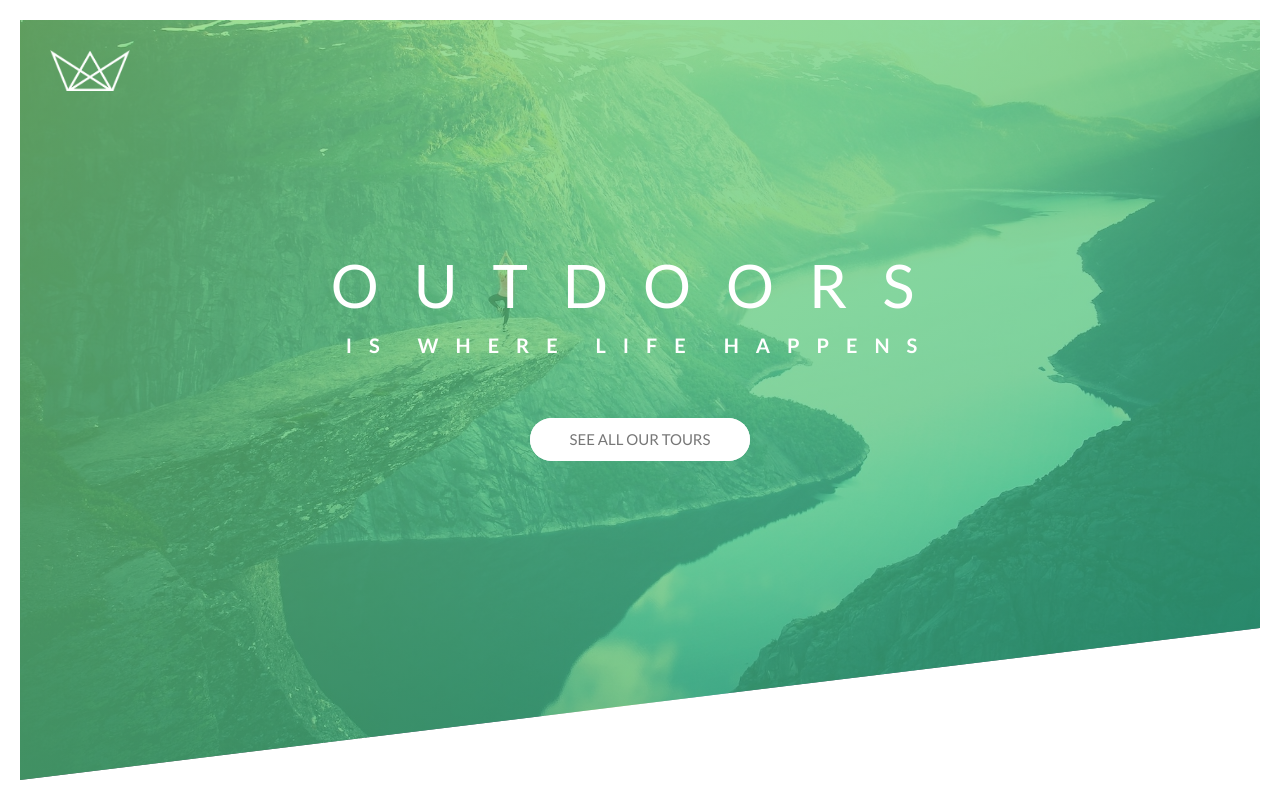
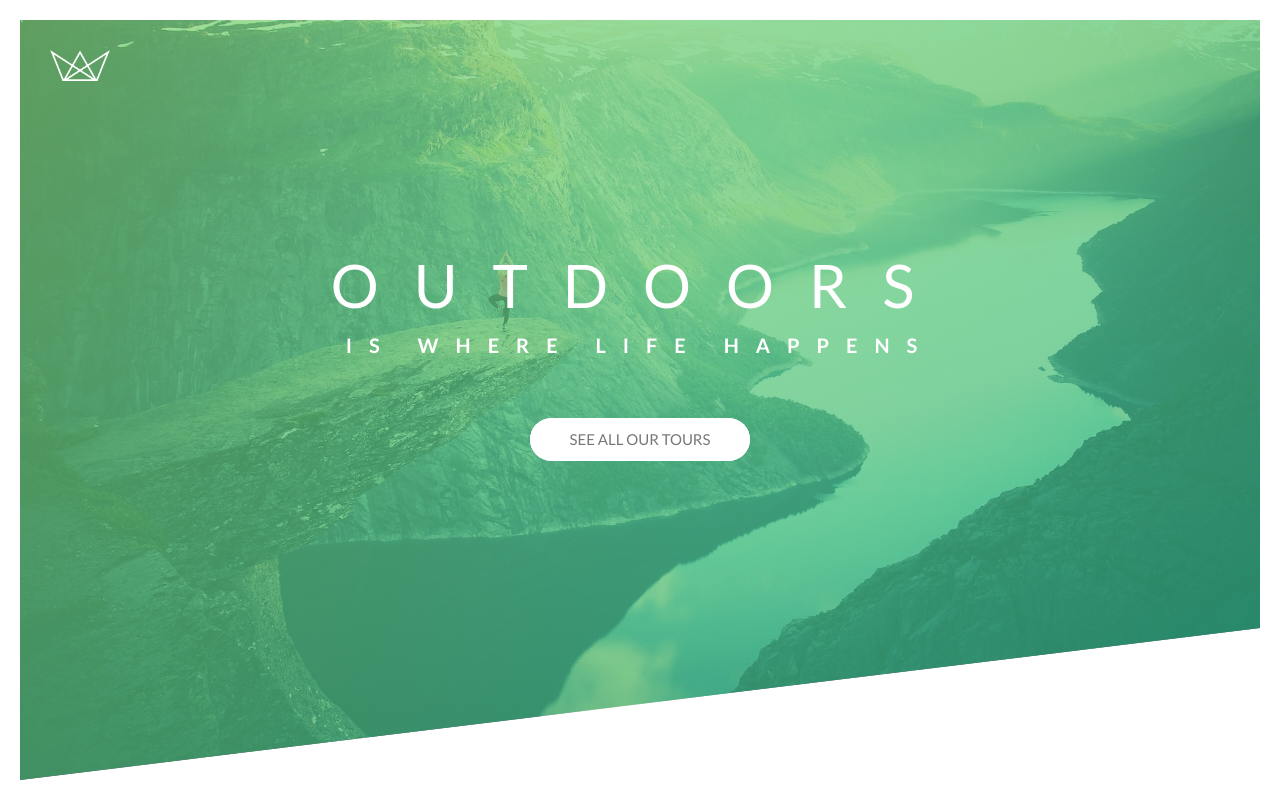
Before and after one commit to alinedmelo/natours, a website: page index.html in a window 1280 px wide. Drawn offline with Linux system fonts and the light colour scheme.

Commit message:
ajusting logo size

```diff
--- a/css/style.scss
+++ b/css/style.scss
@@ -74,7 +74,7 @@ $alpha: .7;
     left: 3rem;
 
     .logo {
-        width: 8rem;
+        width: 6rem;
     }
 }
 
```
Also changed, not shown: css/dist/style.css.
